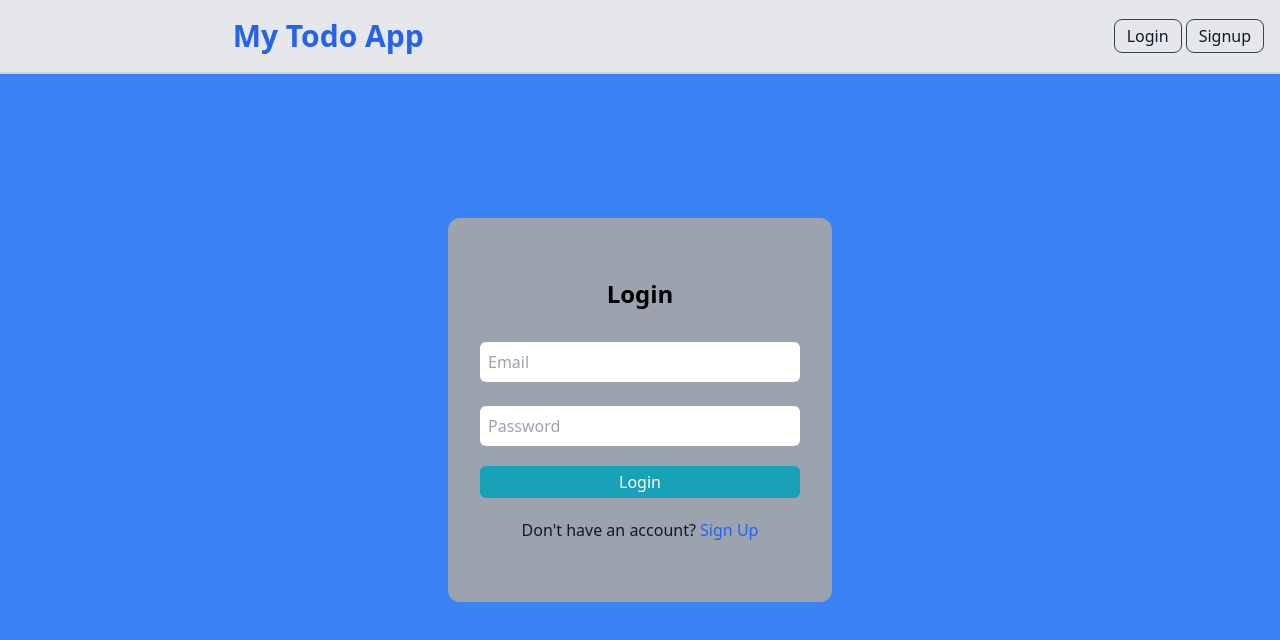
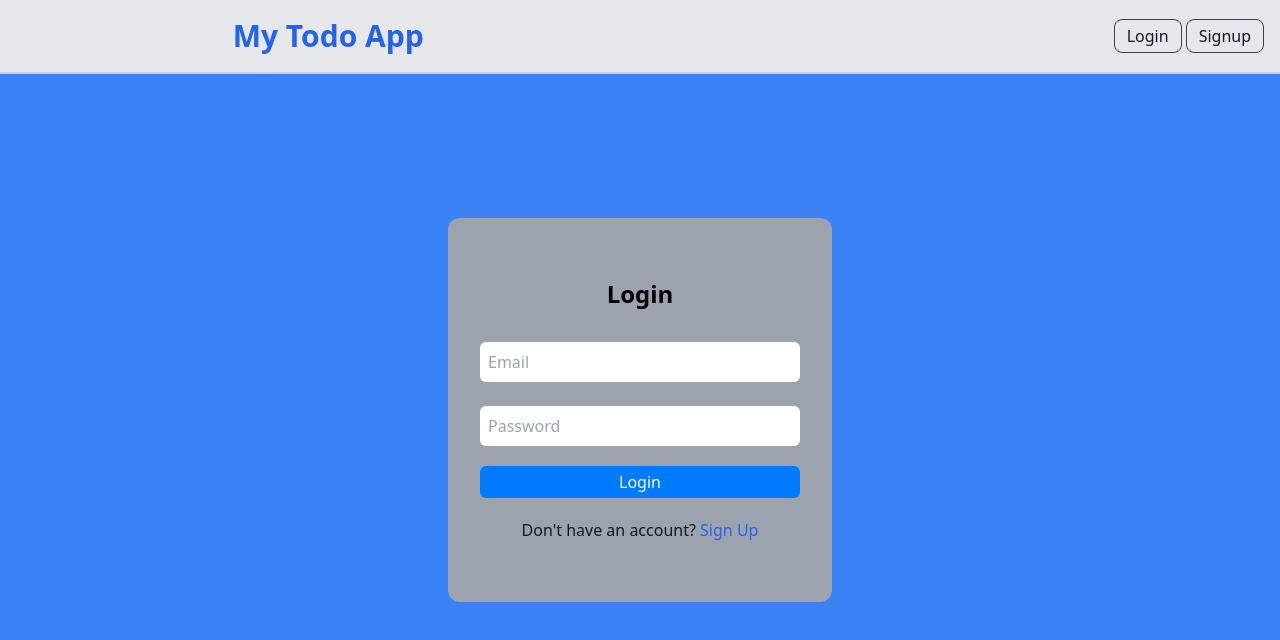
Before and after one commit to Riyaazct/todo-list-react, a React (Create React App) app in the folder client/: page /login in a window 1280 px wide. Shown: the top 640 px of the page. Built offline with nearby package versions, Linux system fonts and the light colour scheme.

Commit message:
change button colour in login form

```diff
--- a/client/src/app/components/LoginScreen.js
+++ b/client/src/app/components/LoginScreen.js
@@ -94,7 +94,7 @@ const LoginScreen = () => {
           {/* SUBMIT BUTTON */}
           <div className="mt-3">
             <button
-              className="p-1 text-white rounded-md bg-[#17a2b8] border-0 w-full"
+              className="p-1 text-white rounded-md bg-[#007bff] border-0 w-full"
               type="submit"
               disabled={loading}
             >
```
